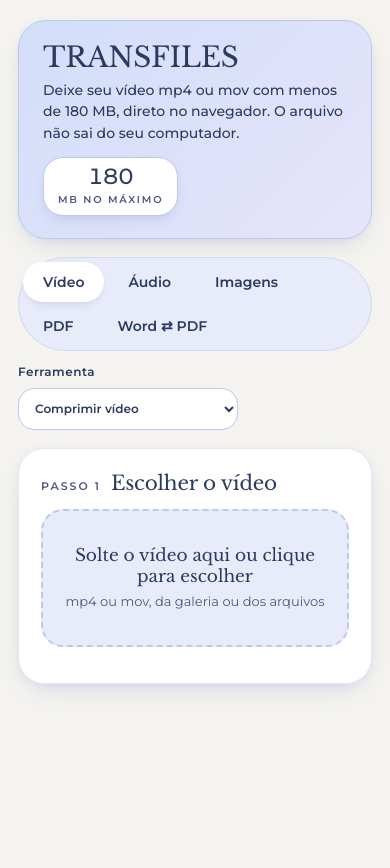
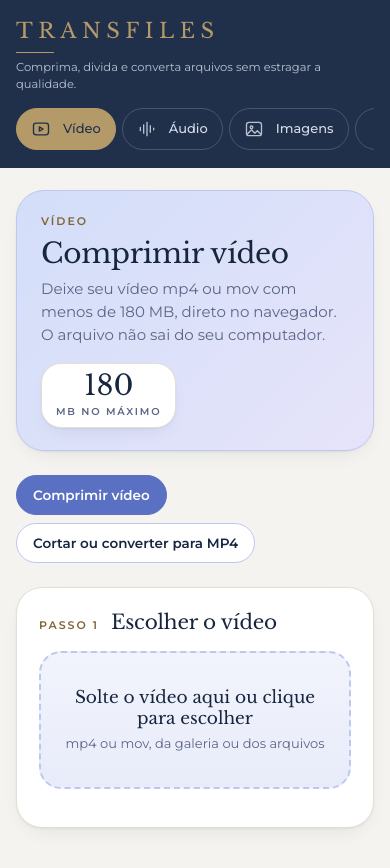
Before and after one commit to Anafachone/AFMD, a browser extension: page transcritor/index.html in a window 390 px wide. Before the commit the page ends 844 px from the top, so only its background shows below. Drawn offline with nearby package versions, Linux system fonts and the light colour scheme.

Commit message:
Redesign with AFMD navy/gold sidebar layout, chips and page header
Co-Authored-By: Claude Sonnet 5.5 <noreply@anthropic.com>
Claude-Session: https://claude.ai/code/session_016BHF2GZGbYQGAffRantXGB

```diff
--- a/transcritor/index.html
+++ b/transcritor/index.html
@@ -7,126 +7,155 @@
 <script src="https://cdn.jsdelivr.net/npm/jszip@3.10.1/dist/jszip.min.js"></script>
 <script src="https://cdn.jsdelivr.net/npm/mp4-muxer@5.1.3/build/mp4-muxer.js"></script>
 <style>
-/* Layout: estrutura do Tracker Semanal (cabeçalho em destaque, cartões planos com borda fina, botões com contorno escuro) na paleta lavanda azulada AFMD. */
+/* Layout: barra lateral azul-marinho com ouro (identidade AFMD) e área de trabalho em creme; lavanda azulada só para destaques. Libre Baskerville nos títulos, Montserrat no texto. */
 :root{
-  --bg:#f4f3ef; --card:#ffffff; --hero:#c9d4f4; --lav-100:#e8ecfa; --lav-300:#bcc8ee; --lav-600:#4f64b8;
-  --ink:#16263e; --on-ink:#f4f6fc; --muted:#4d5880; --line:#d3daee; --ok:#2d7a57; --okbg:#d8ecde; --err:#a8383f;
-  color-scheme:light; --shadow-card:0 1px 3px rgba(0,0,0,.05),0 1px 1px rgba(0,0,0,.03); --soft:#e3e7f6; --primary:#5a70c2;
+  --bg:#f4f3ef; --card:#ffffff; --navy:#20304b; --navy-2:#2d3f5f; --gold:#b49a68; --gold-ink:#7d6633;
+  --lav-100:#e8ecfa; --lav-200:#d6def6; --lav-300:#bcc8ee; --lav-600:#5a70c2; --primary:#5a70c2;
+  --ink:#16263e; --on-ink:#f4f3ef; --muted:#5b6585; --line:#e3dfd4; --field:#cdd5ec; --soft:#e3e7f6;
+  --ok:#2d7a57; --err:#a8383f;
+  --shadow-card:0 1px 2px rgba(22,38,62,.05),0 8px 24px -14px rgba(22,38,62,.18);
   --font-serif:'Libre Baskerville',Georgia,serif; --font-sans:'Montserrat',system-ui,sans-serif;
+  color-scheme:light;
 }
+[hidden]{display:none!important}
 *{box-sizing:border-box;-webkit-tap-highlight-color:transparent}
-body{margin:0;background:var(--bg);color:var(--ink);font:15px/1.55 var(--font-sans);
-  padding-left:max(18px,env(safe-area-inset-left,0px));padding-right:max(18px,env(safe-area-inset-right,0px));padding-block:20px 80px}
-main{max-width:860px;margin:0 auto;display:grid;gap:18px;align-content:start}
-:focus-visible{outline:2px solid var(--ink);outline-offset:2px}
+body{margin:0;background:var(--bg);color:var(--ink);font:15px/1.55 var(--font-sans)}
+:focus-visible{outline:2px solid var(--gold);outline-offset:2px}
 h1,h2{font-family:var(--font-serif);font-weight:400;margin:0;letter-spacing:-.01em}
-h1{font-size:clamp(28px,6.4vw,40px);line-height:1.1}
-h2{font-size:20px;line-height:1.2}
-.lab{font-size:11px;font-weight:600;letter-spacing:.18em;text-transform:uppercase;color:var(--muted)}
+h2{font-size:20px;line-height:1.25}
+.lab{font-size:11px;font-weight:600;letter-spacing:.18em;text-transform:uppercase;color:var(--gold-ink)}
 .msg{font-size:13px;color:var(--muted)} .msg.ok{color:var(--ok)} .msg.err{color:var(--err)}
 
-/* cabeçalho em destaque */
-.hero{display:flex;justify-content:space-between;align-items:center;gap:12px 24px;flex-wrap:wrap;background:var(--hero);border:1px solid var(--ink);border-radius:16px;padding:18px 20px}
-.hero .hd{display:grid;gap:2px;min-width:0}
-.hero p{margin:4px 0 0;font-size:14px;font-weight:500;max-width:46ch}
-.badge{display:flex;flex-direction:column;align-items:center;justify-content:center;gap:4px;min-width:96px;text-align:center;background:var(--card);border:1px solid var(--ink);border-radius:12px;padding:8px 14px}
-.badge b{display:block;text-align:center;font-size:clamp(22px,5vw,28px);font-weight:500;line-height:1;font-variant-numeric:tabular-nums;letter-spacing:-.01em}
-.badge span{display:block;text-align:center;white-space:nowrap;font-size:10px;letter-spacing:.18em;text-transform:uppercase;font-weight:600;color:var(--muted)}
+/* estrutura */
+.app{display:grid;grid-template-columns:268px minmax(0,1fr);min-height:100dvh}
+.side{background:var(--navy);color:#e9ecf3;position:sticky;top:0;align-self:start;height:100dvh;padding:36px 18px 22px;padding-left:max(18px,env(safe-area-inset-left,0px));display:flex;flex-direction:column;gap:30px}
+.brand{padding:4px 10px 0}
+.brand b{display:block;font:400 21px var(--font-serif);letter-spacing:.26em;color:var(--gold)}
+.brand i{display:block;width:38px;height:1px;background:var(--gold);margin:12px 0 10px}
+.brand span{display:block;font-size:11.5px;line-height:1.5;color:#b9c1d3;max-width:200px}
+.nav{display:grid;gap:4px}
+.nav button{display:flex;justify-content:flex-start;align-items:center;gap:12px;width:100%;text-align:left;border:0;border-left:3px solid transparent;border-radius:0 10px 10px 0;background:transparent;color:#d5dbe8;padding:12px 14px;min-height:46px;font-size:14px;font-weight:500}
+.nav button svg{width:20px;height:20px;flex:none;stroke:currentColor;fill:none;stroke-width:1.6;stroke-linecap:round;stroke-linejoin:round;opacity:.85}
+.nav button:hover{background:rgba(255,255,255,.06)}
+.nav button[aria-pressed="true"]{background:rgba(255,255,255,.1);border-left-color:var(--gold);color:#fff}
+.nav button[aria-pressed="true"] svg{color:var(--gold);opacity:1}
+.side-foot{margin-top:auto;padding:16px 10px 0;border-top:1px solid rgba(255,255,255,.14);font-size:11.5px;line-height:1.5;color:#aab3c7}
+main{min-width:0;padding:44px 44px 90px;padding-right:max(44px,env(safe-area-inset-right,0px));max-width:1040px;width:100%;display:grid;gap:24px;align-content:start}
 
-/* alternar vídeo / PDF */
-.seg{display:inline-flex;gap:4px;padding:4px;background:var(--lav-100);border:1px solid var(--line);border-radius:12px;justify-self:start}
-.seg button{border:0;background:transparent;min-height:38px;padding:6px 20px;border-radius:9px;font-weight:600}
-.seg button[aria-pressed="true"]{background:var(--card);box-shadow:var(--shadow-card)}
-.presets button{min-height:38px;padding:6px 14px;font-size:13px}
-.presets button[aria-pressed="true"]{background:var(--lav-100);border-color:var(--ink)}
-[hidden]{display:none!important}
-.tools{display:flex;flex-wrap:wrap;gap:12px 16px;align-items:end}
-.seg{flex-wrap:wrap}
-.flist{list-style:none;margin:0;padding:0;display:grid;gap:6px}
-.flist li{display:flex;align-items:center;justify-content:space-between;gap:10px;background:var(--lav-100);border:1px solid var(--line);border-radius:10px;padding:6px 10px;font-size:13px;min-width:0}
-.flist li span{overflow-wrap:anywhere}
-.flist button{min-height:30px;padding:2px 10px;font-size:12px}
+/* cabeçalho da página */
+.page{display:flex;justify-content:space-between;align-items:flex-end;gap:16px 28px;flex-wrap:wrap;padding-bottom:22px;border-bottom:1px solid var(--line);position:relative}
+.page::after{content:"";position:absolute;left:0;bottom:-1px;width:64px;height:2px;background:var(--gold)}
+.page .hd{display:grid;gap:8px;min-width:0;max-width:60ch}
+.page h1{font-size:clamp(28px,3.4vw,40px);line-height:1.12}
+.page p{margin:0;color:var(--muted);font-size:15px}
+.badge{display:flex;flex-direction:column;align-items:center;justify-content:center;gap:4px;min-width:104px;text-align:center;background:var(--card);border:1px solid var(--line);border-radius:14px;padding:10px 16px;box-shadow:var(--shadow-card)}
+.badge b{display:block;font:400 28px/1 var(--font-serif);font-variant-numeric:tabular-nums}
+.badge span{display:block;white-space:nowrap;font-size:10px;letter-spacing:.18em;text-transform:uppercase;font-weight:600;color:var(--muted)}
+
+/* ferramentas da categoria */
+.chips{display:flex;flex-wrap:wrap;gap:8px}
+.chip{border:1px solid var(--field);background:var(--card);color:var(--ink);border-radius:999px;padding:8px 16px;min-height:40px;font-size:13.5px;font-weight:600;cursor:pointer}
+.chip:hover{background:var(--lav-100)}
+.chip[aria-pressed="true"]{background:var(--navy);border-color:var(--navy);color:#fff}
+
 .panel{display:grid;gap:18px;align-content:start}
+.card{background:var(--card);border:1px solid var(--line);border-radius:16px;padding:24px;display:grid;gap:16px;align-content:start;min-width:0;box-shadow:var(--shadow-card)}
+.cardhead{display:flex;align-items:baseline;gap:12px;flex-wrap:wrap}
 
-/* cartões */
-.card{background:var(--card);border:1px solid var(--line);border-radius:14px;padding:18px;display:grid;gap:14px;align-content:start;min-width:0;box-shadow:var(--shadow-card)}
-.cardhead{display:flex;align-items:baseline;gap:10px;flex-wrap:wrap}
-
-.drop{border:1.5px dashed var(--ink);background:var(--lav-100);border-radius:12px;padding:30px 18px;text-align:center;cursor:pointer;display:grid;gap:4px}
-.drop.over{background:var(--hero)}
+.drop{border:1.5px dashed var(--lav-300);background:linear-gradient(180deg,#f2f4fc,#e8ecfa);border-radius:14px;padding:34px 18px;text-align:center;cursor:pointer;display:grid;gap:4px;transition:border-color .15s,background .15s}
+.drop:hover{border-color:var(--lav-600)}
+.drop.over{border-color:var(--lav-600);background:var(--lav-200)}
 .drop strong{font:400 17px var(--font-serif)}
 .drop span{color:var(--muted);font-size:13px}
 .file{display:flex;flex-wrap:wrap;gap:8px 20px;font-size:13px;color:var(--muted)}
 .file b{color:var(--ink);font-weight:600;overflow-wrap:anywhere}
+.flist{list-style:none;margin:0;padding:0;display:grid;gap:6px}
+.flist li{display:flex;align-items:center;justify-content:space-between;gap:10px;background:var(--lav-100);border:1px solid var(--soft);border-radius:10px;padding:6px 10px;font-size:13px;min-width:0}
+.flist li span{overflow-wrap:anywhere}
+.flist button{min-height:30px;padding:2px 12px;font-size:12px}
 
 label.sel{display:grid;gap:6px;font-size:12px;font-weight:600;letter-spacing:.04em}
 select,input[type=number],input[type=text],button{font:inherit;color:inherit}
-select,input[type=number],input[type=text]{padding:9px 12px;min-height:42px;border:1px solid var(--line);border-radius:10px;background:var(--card);width:100%;max-width:220px}
-select:focus,input[type=number],input[type=text]:focus{border-color:var(--ink);outline:0}
+select,input[type=number],input[type=text]{padding:9px 12px;min-height:44px;border:1px solid var(--field);border-radius:10px;background:var(--card);width:100%;max-width:240px}
+select:focus,input[type=number]:focus,input[type=text]:focus{border-color:var(--lav-600);outline:0;box-shadow:0 0 0 3px rgba(90,112,194,.18)}
 .row{display:flex;flex-wrap:wrap;gap:12px 18px;align-items:end}
 
-/* botões */
-.btn,button{border:1px solid var(--ink);background:transparent;border-radius:10px;font-weight:600;font-size:14px;padding:8px 18px;min-height:42px;display:inline-flex;align-items:center;justify-content:center;gap:8px;cursor:pointer}
+button{border:1px solid var(--field);background:var(--card);border-radius:10px;font-weight:600;font-size:14px;padding:8px 20px;min-height:44px;display:inline-flex;align-items:center;justify-content:center;gap:8px;cursor:pointer;transition:background .15s,border-color .15s}
 button:hover{background:var(--lav-100)}
-button.primary{background:var(--ink);color:var(--on-ink)}
-button.primary:hover{opacity:.9;background:var(--ink)}
+button.primary{background:var(--navy);border-color:var(--navy);color:#fff}
+button.primary:hover{background:var(--navy-2)}
 button:disabled{opacity:.45;cursor:not-allowed}
+.presets button{min-height:38px;padding:6px 14px;font-size:13px}
+.presets button[aria-pressed="true"]{background:var(--lav-100);border-color:var(--lav-600)}
 
-.plan{background:var(--lav-100);border:1px solid var(--line);border-radius:10px;padding:12px 14px;font-size:13.5px;display:grid;gap:2px}
+.plan{background:var(--lav-100);border:1px solid var(--soft);border-radius:12px;padding:12px 14px;font-size:13.5px;display:grid;gap:2px}
 .plan b{font-variant-numeric:tabular-nums}
-progress{width:100%;height:10px;accent-color:var(--lav-600)}
-.result{display:grid;grid-template-columns:repeat(auto-fit,minmax(150px,1fr));gap:12px}
-.stat{background:var(--card);border:1px solid var(--line);border-radius:12px;padding:12px 14px;display:grid;gap:2px}
-.stat.hi{background:var(--hero);border-color:var(--ink)}
+progress{width:100%;height:8px;accent-color:var(--lav-600)}
+.result{display:grid;grid-template-columns:repeat(auto-fit,minmax(160px,1fr));gap:12px}
+.stat{background:var(--card);border:1px solid var(--line);border-radius:14px;padding:14px 16px;display:grid;gap:2px}
+.stat.hi{background:linear-gradient(135deg,#d3def9,#e6e4fa);border-color:var(--lav-300)}
 .stat span{font-size:11px;letter-spacing:.18em;text-transform:uppercase;font-weight:600;color:var(--muted)}
-.stat.hi span{color:var(--ink)}
+.stat.hi span{color:var(--navy)}
 .stat b{font:400 24px var(--font-serif);font-variant-numeric:tabular-nums}
-video{width:100%;max-height:340px;border-radius:12px;background:#000;border:1px solid var(--line)}
+video{width:100%;max-height:340px;border-radius:14px;background:#000;border:1px solid var(--line)}
+
+/* tablet e celular */
+@media (max-width:900px){
+  .app{grid-template-columns:minmax(0,1fr)}
+  .side{min-width:0}
+  .side{position:static;height:auto;padding:18px 16px 12px;padding-left:max(16px,env(safe-area-inset-left,0px));padding-right:max(16px,env(safe-area-inset-right,0px));gap:14px}
+  .brand{padding:0}
+  .brand i{margin:8px 0 6px}
+  .brand span{max-width:none}
+  .nav{display:flex;max-width:100%;overflow-x:auto;gap:6px;padding-bottom:6px;scrollbar-width:none}
+  .nav::-webkit-scrollbar{display:none}
+  .nav button{width:auto;flex:none;white-space:nowrap;border-left:0;border-radius:999px;padding:8px 14px;min-height:42px;font-size:13px;border:1px solid rgba(255,255,255,.18)}
+  .nav button[aria-pressed="true"]{background:var(--gold);border-color:var(--gold);color:var(--navy)}
+  .nav button[aria-pressed="true"] svg{color:var(--navy)}
+  .side-foot{display:none}
+  main{padding:22px 16px 70px;padding-left:max(16px,env(safe-area-inset-left,0px));padding-right:max(16px,env(safe-area-inset-right,0px))}
+}
 /* versão móbile: visual macio e arredondado */
 @media (max-width:720px){
-  :root{--ink:#2b3a5f;--shadow-card:0 10px 28px -12px rgba(79,100,184,.28),0 2px 6px rgba(79,100,184,.06)}
-  .hero{background:linear-gradient(135deg,#d3def9,#e6e4fa);border:1px solid var(--lav-300);border-radius:28px;padding:22px 24px;box-shadow:var(--shadow-card)}
-  .badge{text-align:center;border:1px solid var(--lav-300);border-radius:20px;padding:8px 14px;box-shadow:0 6px 16px -8px rgba(79,100,184,.35)}
-  .card{border:1px solid var(--soft);border-radius:26px;padding:22px}
+  .page{background:linear-gradient(135deg,#d3def9,#e6e4fa);border:1px solid var(--lav-300);border-radius:28px;padding:22px 24px;box-shadow:var(--shadow-card)}
+  .page::after{display:none}
+  .badge{border-radius:20px;padding:8px 14px}
+  .card{border-radius:26px;padding:22px}
   .drop{border:2px dashed var(--lav-300);border-radius:22px;padding:34px 18px}
   select,input[type=number],input[type=text]{border:1.5px solid var(--lav-300);border-radius:16px}
-  select:focus,input[type=number],input[type=text]:focus{border-color:var(--primary);box-shadow:0 0 0 4px rgba(90,112,194,.18)}
-  .seg{border-radius:999px}
-  .seg button{border:0;border-radius:999px;min-height:40px;box-shadow:none;background:transparent}
-  .seg button[aria-pressed="true"]{background:var(--card);box-shadow:0 4px 12px -6px rgba(79,100,184,.4)}
-  .btn,button{border:1.5px solid var(--lav-300);background:var(--card);border-radius:999px;padding:8px 22px;min-height:46px}
+  button{border:1.5px solid var(--lav-300);border-radius:999px;padding:8px 22px;min-height:46px}
   button.primary{background:var(--primary);border-color:var(--primary);color:#fff;box-shadow:0 8px 18px -8px rgba(90,112,194,.6)}
   button.primary:hover{background:#4a60b0}
-  .plan{border:1px solid var(--soft);border-radius:18px}
-  .stat{border:1px solid var(--soft);border-radius:20px;padding:14px 16px}
-  .stat.hi{background:linear-gradient(135deg,#d3def9,#e6e4fa);border-color:var(--lav-300)}
-  video{border-radius:20px;border:1px solid var(--soft)}
-  :focus-visible{outline:3px solid var(--lav-300);outline-offset:3px}
+  .nav button{border:1px solid rgba(255,255,255,.18);min-height:42px;padding:8px 14px;box-shadow:none}
+  .chip{border:1.5px solid var(--lav-300)}
+  .chip[aria-pressed="true"]{background:var(--primary);border-color:var(--primary)}
+  .plan{border-radius:18px}
+  .stat{border-radius:20px}
+  .stat.hi{border-color:var(--lav-300)}
+  video{border-radius:20px}
+  .flist li{border-radius:14px}
 }
 @media (prefers-reduced-motion:reduce){*{transition:none!important}}
 </style>
 
+<div class="app">
+<aside class="side">
+  <div class="brand"><b>TRANSFILES</b><i></i><span>Comprima, divida e converta arquivos sem estragar a qualidade.</span></div>
+  <nav class="nav" aria-label="Tipos de arquivo"><button id="tab_vid" aria-pressed="true"><svg viewBox="0 0 24 24"><rect x="3" y="5" width="18" height="14" rx="3"/><path d="M10 9.5v5l4.5-2.5z"/></svg><span>Vídeo</span></button><button id="tab_aud" aria-pressed="false"><svg viewBox="0 0 24 24"><path d="M4 10v4M8 7v10M12 4v16M16 8v8M20 11v2"/></svg><span>Áudio</span></button><button id="tab_img" aria-pressed="false"><svg viewBox="0 0 24 24"><rect x="3" y="4" width="18" height="16" rx="3"/><circle cx="9" cy="10" r="1.6"/><path d="M4 18l5-5 4 4 3-3 4 4"/></svg><span>Imagens</span></button><button id="tab_pdf" aria-pressed="false"><svg viewBox="0 0 24 24"><path d="M7 3h7l5 5v13H7z"/><path d="M14 3v5h5M10 13h6M10 17h6"/></svg><span>PDF</span></button><button id="tab_doc" aria-pressed="false"><svg viewBox="0 0 24 24"><path d="M4 8h13l-3-3M20 16H7l3 3"/></svg><span>Word ⇄ PDF</span></button></nav>
+  <div class="side-foot">Tudo acontece no seu navegador. Seus arquivos não são enviados para lugar nenhum.</div>
+</aside>
 <main>
-  <header class="hero">
+  <header class="page">
     <div class="hd">
-      <h1 id="heroH">TRANSFILES</h1>
+      <span class="lab" id="heroCat">Vídeo</span>
+      <h1 id="heroH">Comprimir vídeo</h1>
       <p id="heroP">Deixe seu vídeo mp4 ou mov com menos de 180 MB, direto no navegador. O arquivo não sai do seu computador.</p>
     </div>
     <div class="badge" aria-live="polite"><b id="badgeN">180</b><span>MB no máximo</span></div>
   </header>
 
-  <div class="tools">
-    <div class="seg" role="group" aria-label="Tipo de arquivo">
-      <button id="tab_vid" aria-pressed="true">Vídeo</button>
-      <button id="tab_aud" aria-pressed="false">Áudio</button>
-      <button id="tab_img" aria-pressed="false">Imagens</button>
-      <button id="tab_pdf" aria-pressed="false">PDF</button>
-      <button id="tab_doc" aria-pressed="false">Word ⇄ PDF</button>
-    </div>
-    <label class="sel" for="toolSel">Ferramenta
-      <select id="toolSel"></select>
-    </label>
-  </div>
+  <div class="chips" id="chips" role="group" aria-label="Ferramentas"></div>
+  <select id="toolSel" hidden></select>
 
   <div id="vidPanel" class="panel">
   <section class="card" aria-labelledby="s1">
@@ -288,6 +317,7 @@ video{width:100%;max-height:340px;border-radius:12px;background:#000;border:1px
     </section>
   </div>
 </main>
+</div>
 
 <script>
 const $=id=>document.getElementById(id);
@@ -742,7 +772,10 @@ function setCat(c){
   cat=c;
   Object.keys(TOOLS_BY_CAT).forEach(k=>$('tab_'+k).setAttribute('aria-pressed',String(k===c)));
   $('toolSel').innerHTML=TOOLS_BY_CAT[c].map(([id,t])=>'<option value="'+id+'">'+t+'</option>').join('');
-  $('toolSel').parentElement.hidden=TOOLS_BY_CAT[c].length<2;
+  $('chips').hidden=TOOLS_BY_CAT[c].length<2;
+  $('chips').innerHTML=TOOLS_BY_CAT[c].map(([id,t])=>'<button class="chip" data-tool="'+id+'" aria-pressed="false">'+t+'</button>').join('');
+  $('chips').querySelectorAll('.chip').forEach(b=>b.onclick=()=>setTool(b.dataset.tool));
+  $('heroCat').textContent={vid:'Vídeo',aud:'Áudio',img:'Imagens',pdf:'PDF',doc:'Word e PDF'}[c];
   setTool(TOOLS_BY_CAT[c][0][0]);
 }
 function setTool(id){
@@ -751,6 +784,8 @@ function setTool(id){
   ['vidPanel','pdfPanel','convPanel','genPanel'].forEach(p=>$(p).hidden=true);
   $(legacy[id]||'genPanel').hidden=false;
   $('heroP').textContent=HERO[id];
+  $('heroH').textContent=(TOOLS_BY_CAT[cat].find(x=>x[0]===id)||[0,''])[1];
+  $('chips').querySelectorAll('.chip').forEach(b=>b.setAttribute('aria-pressed',String(b.dataset.tool===id)));
   const showBadge=id==='vid_compress'||id==='pdf_compress';
   document.querySelector('.badge').hidden=!showBadge;
   if(id==='vid_compress')$('badgeN').textContent=+$('target').value||180;
```
Also changed, not shown: transcritor/DESIGN-SYSTEM.md (+8 -0 lines).
